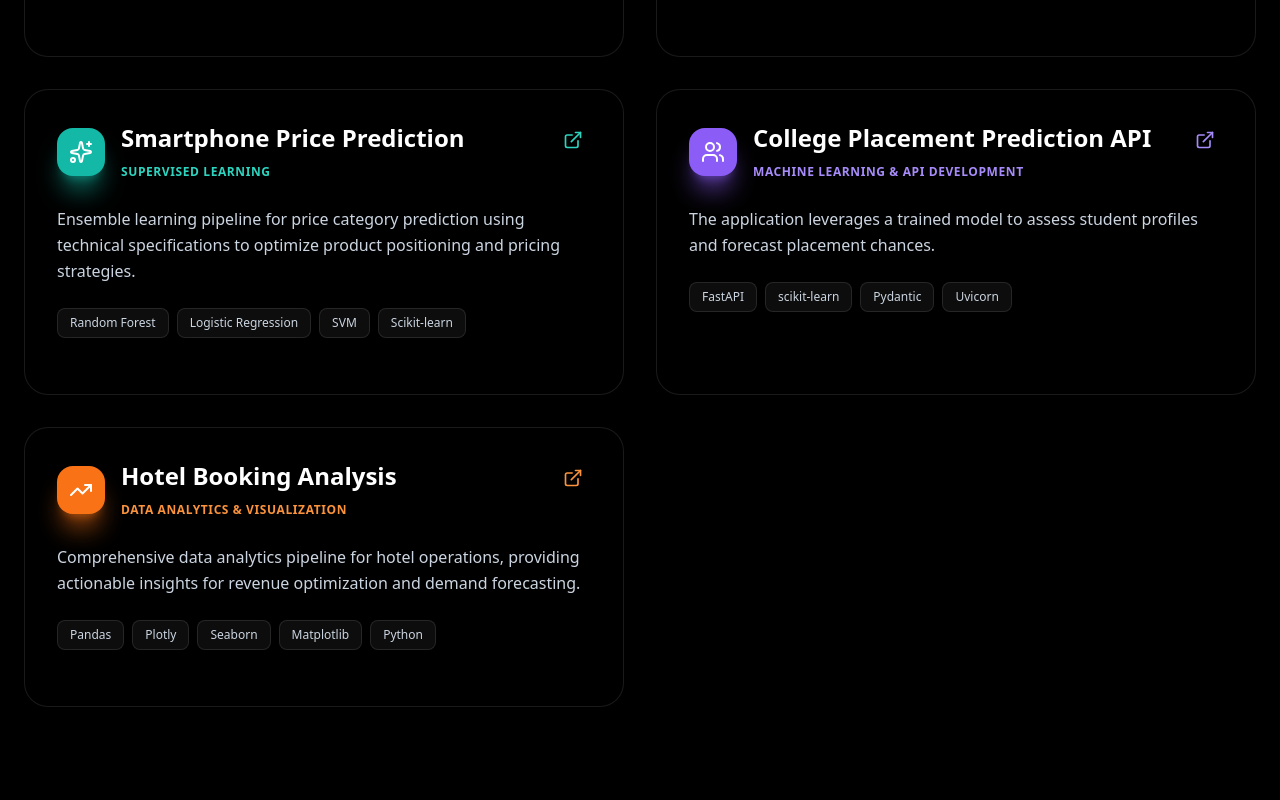
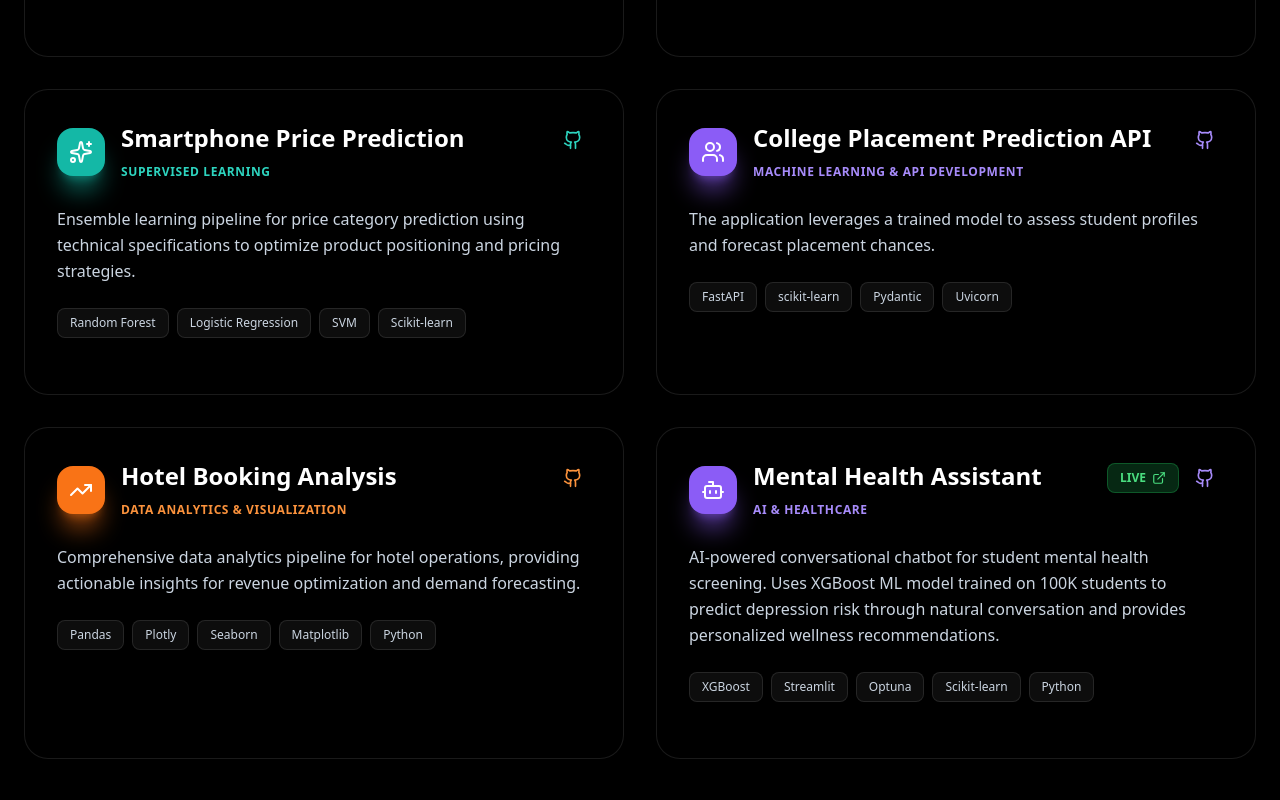
Before and after one commit to Ayomide513/portfolio, a React (Create React App) app: page / in a window 1280 px wide. Shown: the part 3020-3820 px from the top of the page. Built offline with nearby package versions, Linux system fonts and the light colour scheme.

Commit message:
Add Mental Health Chatbot project

```diff
--- a/src/App.js
+++ b/src/App.js
@@ -23,7 +23,6 @@ export default function AIMLPortfolio() {
     };
   }, []);
 
-  // Intersection Observer for scroll animations
   useEffect(() => {
     const observer = new IntersectionObserver(
       (entries) => {
@@ -134,6 +133,19 @@ export default function AIMLPortfolio() {
       github: "https://github.com/Ayomide513/SGH-DATABASE",
       icon: TrendingUp,
       color: "orange"
+    },
+    {
+      id: 8,
+      title: "Mental Health Assistant",
+      category: "AI & Healthcare",
+      description: "AI-powered conversational chatbot for student mental health screening. Uses XGBoost ML model trained on 100K students to predict depression risk through natural conversation and provides personalized wellness recommendations.",
+      tech: ["XGBoost", "Streamlit", "Optuna", "Scikit-learn", "Python"],
+      metrics: "F1 Score: 0.65, 73% accuracy, 64% detection rate on test set",
+      impact: "Providing 24/7 mental health screening with personalized recommendations",
+      github: "https://github.com/Ayomide513/mental-health-chatbot",
+      live: "https://mental-health-chatbot-fsbi7nvtksnq5hr5xcmjrp.streamlit.app",
+      icon: Bot,
+      color: "violet"
     }
   ];
 
@@ -207,7 +219,6 @@ export default function AIMLPortfolio() {
 
   return (
     <div className="min-h-screen bg-black text-white relative overflow-x-hidden">
-      {/* Enhanced Background */}
       <div className="fixed inset-0 z-0">
         <div
           className="absolute inset-0 opacity-30"
@@ -254,7 +265,6 @@ export default function AIMLPortfolio() {
       </div>
 
       <div className="relative z-10">
-        {/* Desktop Navigation */}
         <nav className={`hidden md:block fixed top-6 left-1/2 -translate-x-1/2 z-50 transition-all duration-500 ${scrolled ? 'scale-95' : 'scale-100'}`}>
           <div className="bg-black/40 backdrop-blur-2xl border border-white/10 rounded-full px-8 py-4 shadow-2xl shadow-blue-500/20">
             <div className="flex items-center gap-8">
@@ -269,7 +279,6 @@ export default function AIMLPortfolio() {
           </div>
         </nav>
 
-        {/* Mobile Navigation */}
         <div className="md:hidden fixed top-0 left-0 right-0 z-50 bg-black/90 backdrop-blur-2xl border-b border-white/10">
           <div className="flex items-center justify-between px-6 py-4">
             <Brain className="w-8 h-8 text-cyan-400" />
@@ -290,7 +299,6 @@ export default function AIMLPortfolio() {
           )}
         </div>
 
-        {/* Hero Section */}
         <section id="home" className="min-h-screen flex items-center justify-center px-6 pt-32 pb-20">
           <div className="max-w-6xl mx-auto text-center">
             <div className="mb-8 relative inline-block animate-fadeIn">
@@ -396,7 +404,6 @@ export default function AIMLPortfolio() {
           </div>
         </section>
 
-        {/* Expertise Section */}
         <section id="expertise" className="py-32 px-6">
           <div className="max-w-7xl mx-auto">
             <div className={`text-center mb-20 transition-all duration-1000 ${visibleSections.expertise ? 'opacity-100 translate-y-0' : 'opacity-0 translate-y-10'}`}>
@@ -458,7 +465,6 @@ export default function AIMLPortfolio() {
           </div>
         </section>
 
-        {/* Projects Section */}
         <section id="projects" className="py-32 px-6">
           <div className="max-w-7xl mx-auto">
             <div className={`text-center mb-20 transition-all duration-1000 ${visibleSections.projects ? 'opacity-100 translate-y-0' : 'opacity-0 translate-y-10'}`}>
@@ -493,6 +499,19 @@ export default function AIMLPortfolio() {
                           </span>
                         </div>
                       </div>
+                      <div className="flex items-center gap-2">
+                        {project.live && (
+                          <a
+                            href={project.live}
+                            target="_blank"
+                            rel="noopener noreferrer"
+                            onClick={(e) => e.stopPropagation()}
+                            className="px-3 py-1.5 bg-green-500/20 border border-green-500/30 rounded-lg text-xs font-bold text-green-400 hover:bg-green-500/30 transition-all flex items-center gap-1.5"
+                          >
+                            <span>LIVE</span>
+                            <ExternalLink className="w-3.5 h-3.5" />
+                          </a>
+                        )}
                         <a
                           href={project.github}
                           target="_blank"
@@ -500,8 +519,9 @@ export default function AIMLPortfolio() {
                           onClick={(e) => e.stopPropagation()}
                           className="p-2 hover:bg-white/10 rounded-xl transition-all group/link"
                         >
-                        <ExternalLink className={`w-5 h-5 ${colors.text} group-hover/link:scale-110 transition-transform`} />
+                          <Github className={`w-5 h-5 ${colors.text} group-hover/link:scale-110 transition-transform`} />
                         </a>
+                      </div>
                     </div>
 
                     <p className="text-slate-300 mb-6 leading-relaxed">{project.description}</p>
@@ -542,7 +562,6 @@ export default function AIMLPortfolio() {
           </div>
         </section>
 
-        {/* Content & Certifications */}
         <section id="content" className="py-32 px-6">
           <div className="max-w-7xl mx-auto">
             <div className={`text-center mb-20 transition-all duration-1000 ${visibleSections.content ? 'opacity-100 translate-y-0' : 'opacity-0 translate-y-10'}`}>
@@ -611,7 +630,6 @@ export default function AIMLPortfolio() {
           </div>
         </section>
 
-        {/* Stats Section */}
         <section className="py-32 px-6">
           <div className="max-w-5xl mx-auto">
             <div className="relative bg-black/40 backdrop-blur-2xl rounded-3xl p-12 border border-white/10 overflow-hidden shadow-2xl shadow-blue-500/20">
@@ -625,7 +643,7 @@ export default function AIMLPortfolio() {
                 <div className="grid grid-cols-3 gap-8">
                   <div className="text-center group">
                     <div className="text-5xl md:text-6xl font-black bg-gradient-to-r from-cyan-400 to-blue-400 bg-clip-text text-transparent mb-3 group-hover:scale-110 transition-transform">
-                      7+
+                      8+
                     </div>
                     <div className="text-slate-400 font-medium text-sm md:text-base">ML Projects</div>
                   </div>
@@ -647,7 +665,6 @@ export default function AIMLPortfolio() {
           </div>
         </section>
 
-        {/* Footer */}
         <footer className="py-12 px-6 border-t border-white/10">
           <div className="max-w-7xl mx-auto">
             <div className="flex flex-col md:flex-row items-center justify-between gap-6">
```
Lines whose indentation alone changed are shown as unchanged.
